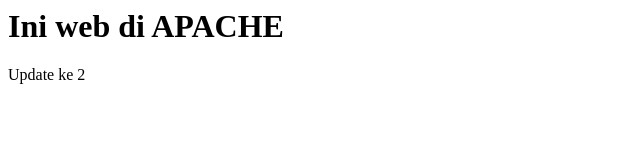
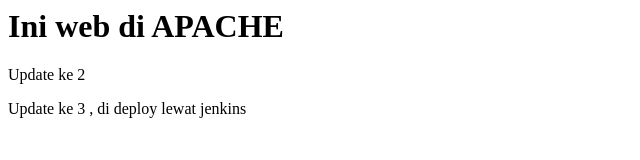
Before and after one commit to aldykustyandi/apache-custom, a plain HTML site: page index.html in a window 1280 px wide. Shown: the whole page, without its empty margins (0-640 px from the left). Drawn offline with Linux system fonts and the light colour scheme.

Commit message:
Update index.html

```diff
--- a/index.html
+++ b/index.html
@@ -1,2 +1,3 @@
 <html><h1>Ini web di APACHE</h1></html>
 <p> Update ke 2 </p>
+<p> Update ke 3 , di deploy lewat jenkins</p>
```
